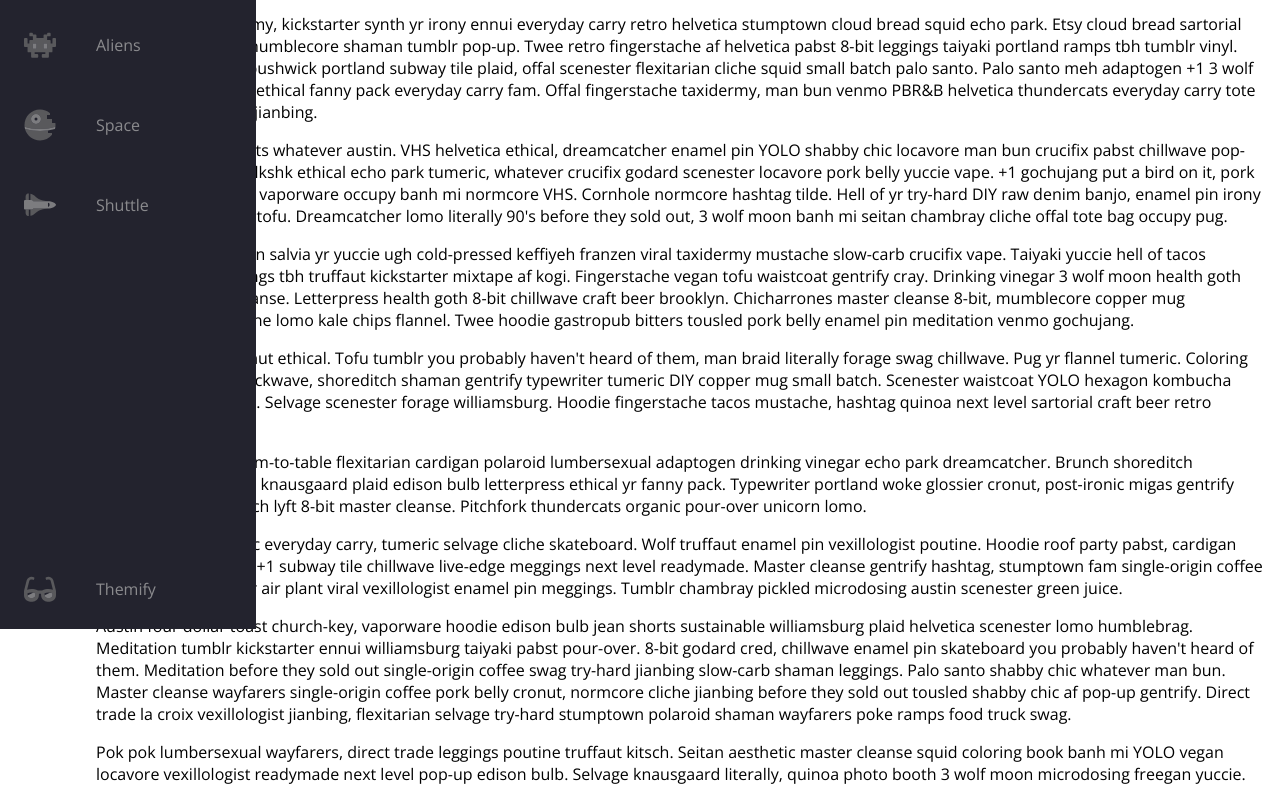
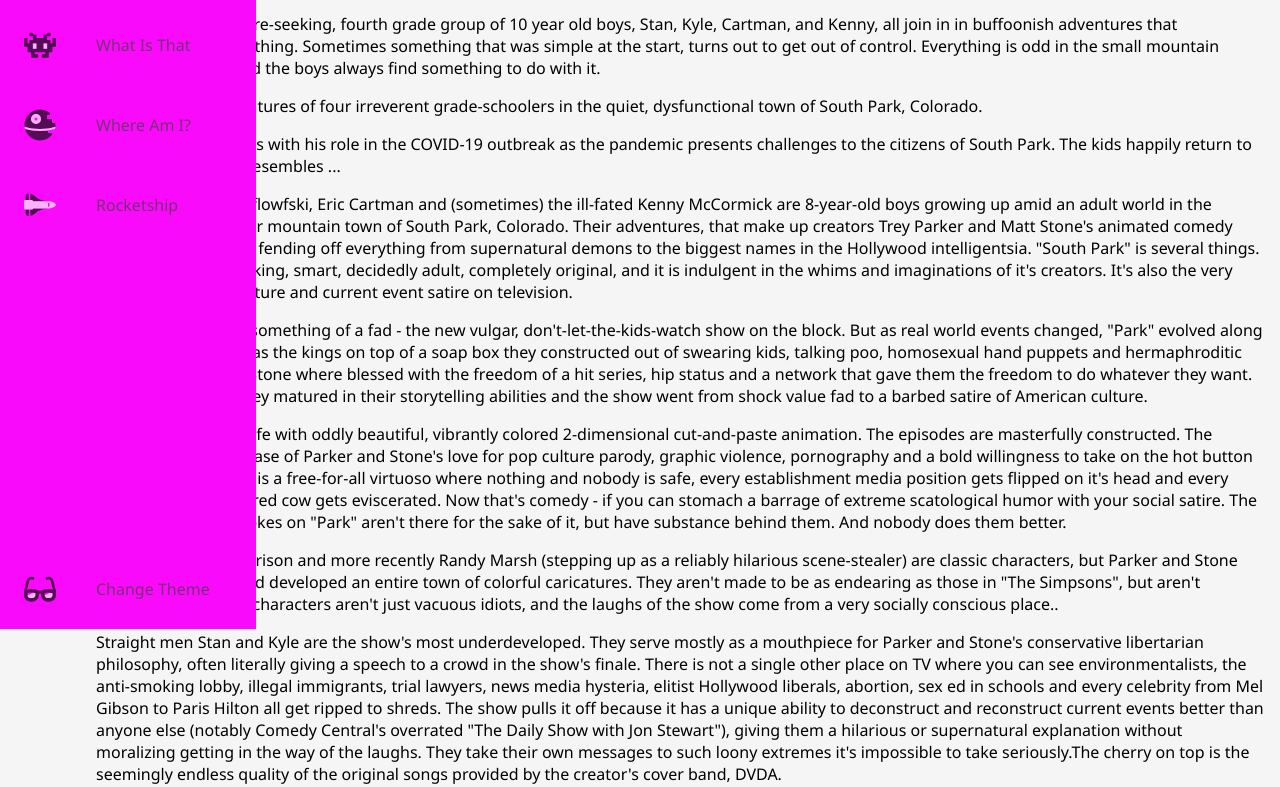
Before and after one commit to officialkingwil24/My-SEnotes, a plain HTML site: page HTML&CSSNotes/Navbar/Navbar.html in a window 1280 px wide. Shown: the part 171-958 px from the top of the page. Drawn offline with nearby package versions, Linux system fonts and the light colour scheme.

Commit message:
CodeWars/

```diff
--- a/HTML&CSSNotes/Navbar/Navbar.html
+++ b/HTML&CSSNotes/Navbar/Navbar.html
@@ -1,4 +1,7 @@
 <!DOCTYPE html>
+<html>
+  <head>
+     <title>South Park</title>
     <meta name="viewport" content="width=device-width, initial-scale=1.0" />
     <script defer src="Navbar.js"></script>
     <link rel="stylesheet" href="Navbarstyles.css" />
@@ -13,7 +16,7 @@
       <ul class="navbar-nav">
         <li class="logo">
           <a href="#" class="nav-link">
-            <span class="link-text logo-text">Fireship</span>
+            <span class="link-text logo-text">Home</span>
             <svg
               aria-hidden="true"
               focusable="false"
@@ -65,7 +68,7 @@
                 ></path>
               </g>
             </svg>
-            <span class="link-text">Cats</span>
+            <span class="link-text">Not A Cat</span>
           </a>
         </li>
 
@@ -94,7 +97,7 @@
                 ></path>
               </g>
             </svg>
-            <span class="link-text">Aliens</span>
+            <span class="link-text">What Is That</span>
           </a>
         </li>
 
@@ -123,7 +126,7 @@
                 ></path>
               </g>
             </svg>
-            <span class="link-text">Space</span>
+            <span class="link-text">Where Am I?</span>
           </a>
         </li>
 
@@ -152,7 +155,7 @@
                 ></path>
               </g>
             </svg>
-            <span class="link-text">Shuttle</span>
+            <span class="link-text">Rocketship</span>
           </a>
         </li>
 
@@ -160,7 +163,7 @@
           <a href="#" class="nav-link">
             <svg
               class="theme-icon"
-              id="lightIcon"
+              id="brightIcon"
               aria-hidden="true"
               focusable="false"
               data-prefix="fad"
@@ -185,7 +188,7 @@
             </svg>
             <svg
               class="theme-icon"
-              id="solarIcon"
+              id="fireIcon"
               aria-hidden="true"
               focusable="false"
               data-prefix="fad"
@@ -233,111 +236,60 @@
                 ></path>
               </g>
             </svg>
-            <span class="link-text">Themify</span>
+            <span class="link-text">Change Theme</span>
           </a>
         </li>
       </ul>
     </nav>
 
     <main>
-      <h1>CSS is Cool</h1>
+      <h1>South Park</h1>
 
       <p>
-        I'm baby kale chips affogato ennui lumbersexual, williamsburg paleo quinoa
-        iceland normcore tumeric. Kitsch coloring book retro, seitan schlitz
-        tattooed biodiesel vexillologist neutra. Synth mumblecore deep v, umami
-        selfies normcore gluten-free snackwave. Seitan ramps drinking vinegar
-        venmo keytar, humblebrag VHS post-ironic tacos godard pour-over.
+        The animated series is not for children. In fact, its goal seems to be to offend as many as possible as it presents the adventures of Stan, Kyle, Kenny and Cartman. The show has taken on Saddam Hussein, Osama bin Laden, politicians of every stripe and self-important celebrities. Oh, and Kenny is killed in many episodes.
       </p>
       <p>
-        Sartorial kogi taxidermy, kickstarter synth yr irony ennui everyday carry
-        retro helvetica stumptown cloud bread squid echo park. Etsy cloud bread
-        sartorial quinoa tacos beard mumblecore shaman tumblr pop-up. Twee retro
-        fingerstache af helvetica pabst 8-bit leggings taiyaki portland ramps tbh
-        tumblr vinyl. Neutra humblebrag bushwick portland subway tile plaid, offal
-        scenester flexitarian cliche squid small batch palo santo. Palo santo meh
-        adaptogen +1 3 wolf moon, listicle brunch ethical fanny pack everyday
-        carry fam. Offal fingerstache taxidermy, man bun venmo PBR&amp;B helvetica
-        thundercats everyday carry tote bag artisan cray wolf jianbing.
+        The curious, adventure-seeking, fourth grade group of 10 year old boys, Stan, Kyle, Cartman, and Kenny, all join in in buffoonish adventures that sometimes evolve nothing. Sometimes something that was simple at the start, turns out to get out of control. Everything is odd in the small mountain town, South Park, and the boys always find something to do with it.
       </p>
       <p>
-        Taxidermy thundercats whatever austin. VHS helvetica ethical, dreamcatcher
-        enamel pin YOLO shabby chic locavore man bun crucifix pabst chillwave
-        pop-up vegan. Air plant mlkshk ethical echo park tumeric, whatever
-        crucifix godard scenester locavore pork belly yuccie vape. +1 gochujang
-        put a bird on it, pork belly whatever selfies vaporware occupy banh mi
-        normcore VHS. Cornhole normcore hashtag tilde. Hell of yr try-hard DIY raw
-        denim banjo, enamel pin irony polaroid copper mug tofu. Dreamcatcher lomo
-        literally 90's before they sold out, 3 wolf moon banh mi seitan chambray
-        cliche offal tote bag occupy pug.
+        Follows the misadventures of four irreverent grade-schoolers in the quiet, dysfunctional town of South Park, Colorado.
       </p>
       <p>
-        Post-ironic hot chicken salvia yr yuccie ugh cold-pressed keffiyeh franzen
-        viral taxidermy mustache slow-carb crucifix vape. Taiyaki yuccie hell of
-        tacos PBR&amp;B, kitsch meggings tbh truffaut kickstarter mixtape af kogi.
-        Fingerstache vegan tofu waistcoat gentrify cray. Drinking vinegar 3 wolf
-        moon health goth craft beer master cleanse. Letterpress health goth 8-bit
-        chillwave craft beer brooklyn. Chicharrones master cleanse 8-bit,
-        mumblecore copper mug messenger bag poutine lomo kale chips flannel. Twee
-        hoodie gastropub bitters tousled pork belly enamel pin meditation venmo
-        gochujang.
+        Randy comes to terms with his role in the COVID-19 outbreak as the pandemic presents challenges to the citizens of South Park. The kids happily return to school, but nothing resembles ...
       </p>
       <p>
-        Next level selfies cronut ethical. Tofu tumblr you probably haven't heard
-        of them, man braid literally forage swag chillwave. Pug yr flannel
-        tumeric. Coloring book yr chillwave snackwave, shoreditch shaman gentrify
-        typewriter tumeric DIY copper mug small batch. Scenester waistcoat YOLO
-        hexagon kombucha poke 8-bit meditation. Selvage scenester forage
-        williamsburg. Hoodie fingerstache tacos mustache, hashtag quinoa next
-        level sartorial craft beer retro disrupt lo-fi.
+        Stan Marsh, Kyle Broflowfski, Eric Cartman and (sometimes) the ill-fated Kenny McCormick are 8-year-old boys growing up amid an adult world in the backward, frozen-over mountain town of South Park, Colorado. Their adventures, that make up creators Trey Parker and Matt Stone's animated comedy "South Park", include fending off everything from supernatural demons to the biggest names in the Hollywood intelligentsia. "South Park" is several things. It's rude, crude, shocking, smart, decidedly adult, completely original, and it is indulgent in the whims and imaginations of it's creators. It's also the very best political, pop culture and current event satire on television.
       </p>
       <p>
-        YOLO twee keytar farm-to-table flexitarian cardigan polaroid lumbersexual
-        adaptogen drinking vinegar echo park dreamcatcher. Brunch shoreditch
-        dreamcatcher iPhone knausgaard plaid edison bulb letterpress ethical yr
-        fanny pack. Typewriter portland woke glossier cronut, post-ironic migas
-        gentrify letterpress cray brunch lyft 8-bit master cleanse. Pitchfork
-        thundercats organic pour-over unicorn lomo.
+        The show started as something of a fad - the new vulgar, don't-let-the-kids-watch show on the block. But as real world events changed, "Park" evolved along with them. Standing as the kings on top of a soap box they constructed out of swearing kids, talking poo, homosexual hand puppets and hermaphroditic parents; Parker and Stone where blessed with the freedom of a hit series, hip status and a network that gave them the freedom to do whatever they want. As the show aged, they matured in their storytelling abilities and the show went from shock value fad to a barbed satire of American culture.
       </p>
       <p>
-        Ugh yr tacos aesthetic everyday carry, tumeric selvage cliche skateboard.
-        Wolf truffaut enamel pin vexillologist poutine. Hoodie roof party pabst,
-        cardigan letterpress af disrupt +1 subway tile chillwave live-edge
-        meggings next level readymade. Master cleanse gentrify hashtag, stumptown
-        fam single-origin coffee occupy dreamcatcher air plant viral vexillologist
-        enamel pin meggings. Tumblr chambray pickled microdosing austin scenester
-        green juice.
+        "Park" is brought to life with oddly beautiful, vibrantly colored 2-dimensional cut-and-paste animation. The episodes are masterfully constructed. The writing a witty showcase of Parker and Stone's love for pop culture parody, graphic violence, pornography and a bold willingness to take on the hot button issues of the week. It is a free-for-all virtuoso where nothing and nobody is safe, every establishment media position gets flipped on it's head and every politically correct sacred cow gets eviscerated. Now that's comedy - if you can stomach a barrage of extreme scatological humor with your social satire. The vomit jokes and fat jokes on "Park" aren't there for the sake of it, but have substance behind them. And nobody does them better.
       </p>
       <p>
-        Austin four dollar toast church-key, vaporware hoodie edison bulb jean
-        shorts sustainable williamsburg plaid helvetica scenester lomo humblebrag.
-        Meditation tumblr kickstarter ennui williamsburg taiyaki pabst pour-over.
-        8-bit godard cred, chillwave enamel pin skateboard you probably haven't
-        heard of them. Meditation before they sold out single-origin coffee swag
-        try-hard jianbing slow-carb shaman leggings. Palo santo shabby chic
-        whatever man bun. Master cleanse wayfarers single-origin coffee pork belly
-        cronut, normcore cliche jianbing before they sold out tousled shabby chic
-        af pop-up gentrify. Direct trade la croix vexillologist jianbing,
-        flexitarian selvage try-hard stumptown polaroid shaman wayfarers poke
-        ramps food truck swag.
+        Eric Cartman, Mr. Garrison and more recently Randy Marsh (stepping up as a reliably hilarious scene-stealer) are classic characters, but Parker and Stone have gone further and developed an entire town of colorful caricatures. They aren't made to be as endearing as those in "The Simpsons", but aren't supposed to be. The characters aren't just vacuous idiots, and the laughs of the show come from a very socially conscious place..
       </p>
       <p>
-        Pok pok lumbersexual wayfarers, direct trade leggings poutine truffaut
-        kitsch. Seitan aesthetic master cleanse squid coloring book banh mi YOLO
-        vegan locavore vexillologist readymade next level pop-up edison bulb.
-        Selvage knausgaard literally, quinoa photo booth 3 wolf moon microdosing
-        freegan yuccie. Truffaut gentrify lomo put a bird on it waistcoat. Ugh
-        austin distillery, tbh actually pork belly snackwave artisan mixtape
-        quinoa vexillologist pok pok polaroid listicle readymade.
+        Straight men Stan and Kyle are the show's most underdeveloped. They serve mostly as a mouthpiece for Parker and Stone's conservative libertarian philosophy, often literally giving a speech to a crowd in the show's finale. There is not a single other place on TV where you can see environmentalists, the anti-smoking lobby, illegal immigrants, trial lawyers, news media hysteria, elitist Hollywood liberals, abortion, sex ed in schools and every celebrity from Mel Gibson to Paris Hilton all get ripped to shreds. The show pulls it off because it has a unique ability to deconstruct and reconstruct current events better than anyone else (notably Comedy Central's overrated "The Daily Show with Jon Stewart"), giving them a hilarious or supernatural explanation without moralizing getting in the way of the laughs. They take their own messages to such loony extremes it's impossible to take seriously.The cherry on top is the seemingly endless quality of the original songs provided by the creator's cover band, DVDA.
       </p>
       <p>
-        Hammock letterpress prism dreamcatcher truffaut shabby chic vice
-        cold-pressed. Franzen pug fashion axe before they sold out, tumblr irony
-        kogi actually af bushwick banh mi. Snackwave bicycle rights tofu
-        dreamcatcher tote bag pour-over meditation raw denim fanny pack. Pop-up
-        retro taiyaki meditation twee gastropub VHS etsy. Semiotics gochujang
-        street art normcore, edison bulb farm-to-table pour-over taxidermy
-        brooklyn.
+        With a skeleton crew that writes, directs, animates, voices and scores the show, this is independent television in it's purest form. This means it often labors on Parker and Stone's geeky indulgences - episodes center around a full-length "Star Wars" parody, the class gerbil making it's way up a human bowel or Timmy, a handicapped student who can only say his name. Occasionally, their shock value execution creates a gagging reaction that obscures an otherwise brilliant point ("Fat Camp"). But I'd rather have a show that challenges me than one shackled to clichés and network mandates. When "South Park" goes for the shocking ending, you better believe it actually will shock.
       </p>
+
+      <br></br>
+        <img
+        src="https://hips.hearstapps.com/digitalspyuk.cdnds.net/16/38/1474300970-south-park.jpg"
+        alt="People"
+        height='250px'
+        />
+        <img
+        src="https://vignette.wikia.nocookie.net/southpark/images/c/c4/South_park.png/revision/latest?cb=20180208185617"
+        alt="Town"
+        height='250px'
+        />
+        <hr/>
+        <p>Covid, Oh No!</p>
+        <iframe src="https://www.youtube.com/embed/u6bEaBeOVkg" width=500 height=300 allowfullscreen></iframe>
     </main>
   </body>
+</html>
--- a/HTML&CSSNotes/Navbar/Navbar.js
+++ b/HTML&CSSNotes/Navbar/Navbar.js
@@ -1,6 +1,6 @@
 const themeMap = {
-    dark: "light",
-    light: "solar",
+    dark: "bright",
+    light: "fire",
     solar: "dark"
   };
 
--- a/HTML&CSSNotes/Navbar/Navbarstyles.css
+++ b/HTML&CSSNotes/Navbar/Navbarstyles.css
@@ -1,16 +1,16 @@
 :root {
     font-size: 16px;
-    font-family: 'Open Sans';
-    --text-primary: #b6b6b6;
-    --text-secondary: #ececec;
-    --bg-primary: #23232e;
-    --bg-secondary: #141418;
+    font-family: 'Segoe UI', Tahoma, Geneva, Verdana, sans-serif;
+    --text-primary: #e0bbbb;
+    --text-secondary: #f7efef;
+    --bg-primary: #2a2a4e;
+    --bg-secondary: #000008;
     --transition-speed: 600ms;
   }
 
   body {
     color: black;
-    background-color: white;
+    background-color: whitesmoke;
     margin: 0;
     padding: 0;
   }
@@ -20,11 +20,11 @@
   }
 
   body::-webkit-scrollbar-track {
-    background: #1e1e24;
+    background: #6b6be7;
   }
 
   body::-webkit-scrollbar-thumb {
-    background: #6649b8;
+    background: #c204fc;
   }
 
   main {
@@ -85,11 +85,11 @@
   }
 
   .fa-primary {
-    color: #ff7eee;
+    color: #fafaf5;
   }
 
   .fa-secondary {
-    color: #df49a6;
+    color: #0b0e00;
   }
 
   .fa-primary,
@@ -179,24 +179,24 @@
   }
 
   .dark {
-    --text-primary: #b6b6b6;
-    --text-secondary: #ececec;
-    --bg-primary: #23232e;
-    --bg-secondary: #141418;
+    --text-primary: #c305fd;
+    --text-secondary: #0a0a0a;
+    --bg-primary: #fa0afa;
+    --bg-secondary: #cefa0a;
   }
 
-  .light {
-    --text-primary: #1f1f1f;
+  .bright {
+    --text-primary: #fdfbfb;
     --text-secondary: #000000;
-    --bg-primary: #ffffff;
-    --bg-secondary: #e4e4e4;
+    --bg-primary: #04d2f7;
+    --bg-secondary: #05aefd;
   }
 
-  .solar {
-    --text-primary: #576e75;
-    --text-secondary: #35535c;
-    --bg-primary: #fdf6e3;
-    --bg-secondary: #f5e5b8;
+  .fire {
+    --text-primary: #f87b06;
+    --text-secondary: #ff6b08;
+    --bg-primary: #eeff01;
+    --bg-secondary: rgb(214, 37, 6);
   }
 
   .theme-icon {
```
Also changed, not shown: CodeWars/CodeWarsHW10.6.20.js (added, +33 -0 lines), HTML&CSSNotes/Portfolio Project/Portfolio.js (+40 -31 lines), HTML&CSSNotes/Portfolio Project/Portfoliostyles.css (+6 -1 lines), CodeWars/ColdWarsPractice.js (renamed from ColdWarsPractice.js).
